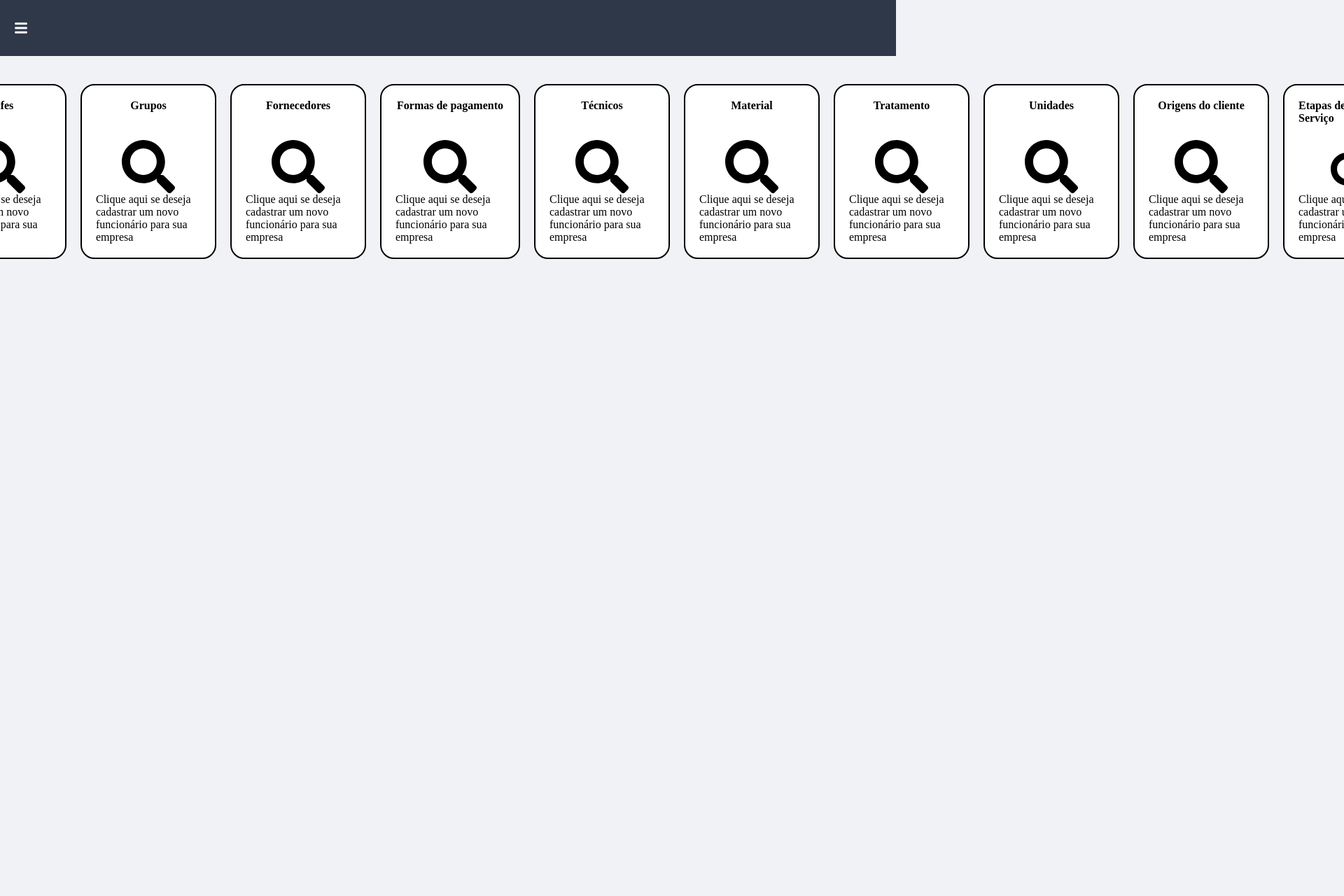
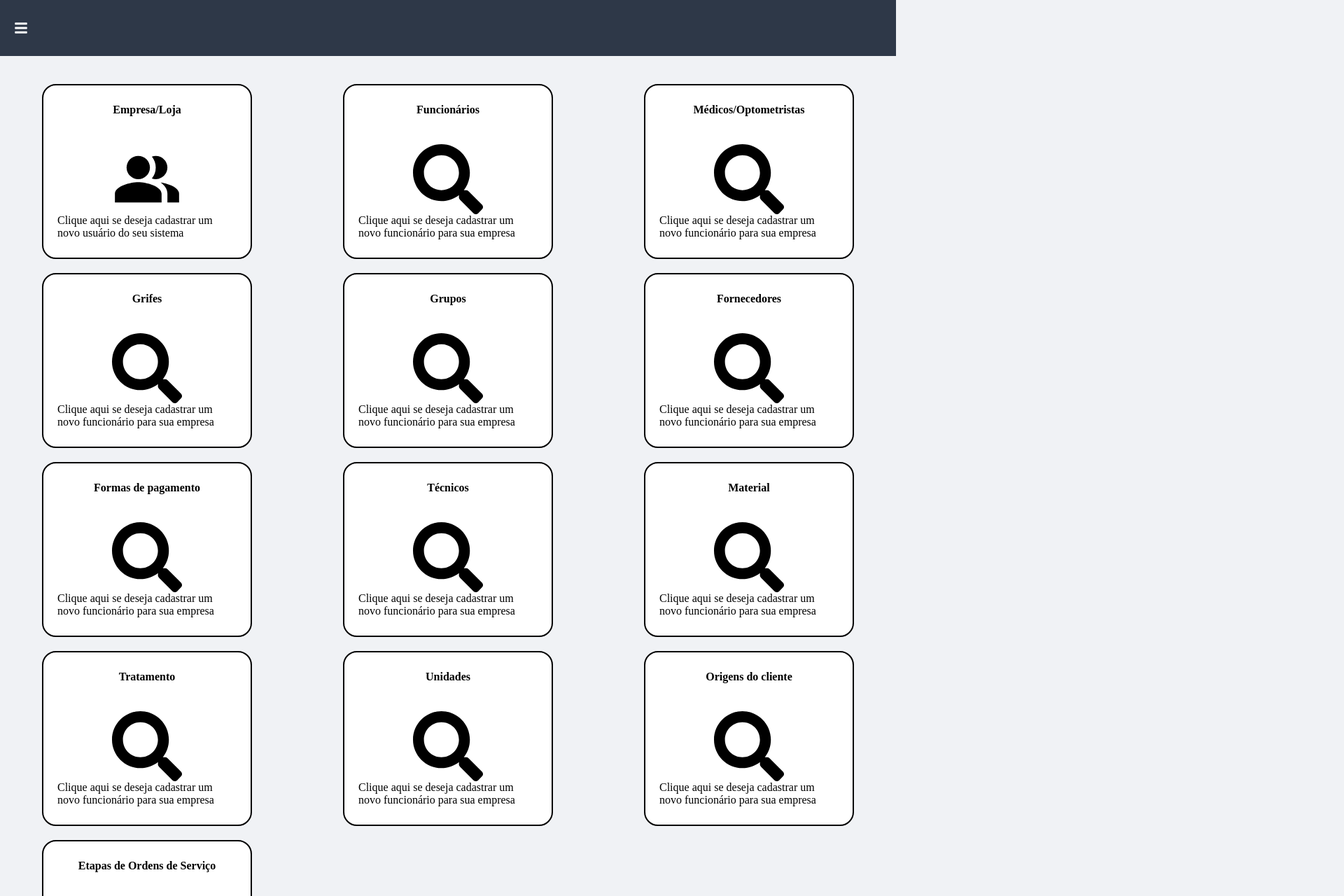
Before and after one commit to slicedcheese1/OticaCrud, a React (Vite) app: page /Sistema/Cadastros in a window 1280 px wide. Shown: the top 1280 px of the page at 70% size, 1920 px wide, since content can reach past the window. Before the commit the page ends 880 px from the top, so only its background shows below. Built offline with nearby package versions, Linux system fonts and the light colour scheme.

Commit message:
Os botões tem um padrão e Estão proporcionais na tela.

```diff
--- /dev/null
+++ b/src/Componentes/Cadastro/CadastroDashboard/Botao.jsx
@@ -0,0 +1,23 @@
+
+
+import PropTypes from 'prop-types';
+
+
+function Botao({ titulo, text, Icon, link }) {
+  return (
+    <a href={link} className="card-opt">
+      <h4>{titulo}</h4>
+      <Icon className='icon-people' />
+      <p>{text}</p>
+    </a>
+  );
+}
+
+Botao.propTypes = {
+  titulo: PropTypes.string.isRequired,
+  text: PropTypes.string.isRequired,
+  Icon: PropTypes.elementType.isRequired, // O componente de ícone é passado como uma prop
+  link: PropTypes.string.isRequired,
+};
+
+export default Botao;
--- a/src/Componentes/Cadastro/CadastroDashboard/CadastroBotoes2.css
+++ b/src/Componentes/Cadastro/CadastroDashboard/CadastroBotoes2.css
@@ -1,27 +1,30 @@
 
 .container-dashboard {
-  padding: 4rem;
-  padding-top: 2rem;
+  padding: 20px;
+  flex-wrap:wrap;
   display: flex;
-  justify-content: center;
+  justify-content: space-between;
   align-items: center;
-  gap: 2rem;
+  overflow:unset;
+  gap: 20px;
+  height:100vh;
 
 }
 
 .card-opt{
-  padding: 2rem;
+  padding: 20px;
   display: flex;
   flex-direction: column;
-  justify-content: top;
+  justify-content: center;
   align-items: center;
   background-color: white;
-  width: 200px;
+  width: 300px;
   height:  250px;
   color: black;
   border-radius: 20px;
   border: 2px solid black;
   transition: 300ms all ease-in-out;
+  margin: bottom 20px;
 }
 
 
@@ -35,7 +38,7 @@ a{
 
 .icon-people{
   width: auto;
-  height: 150px;
+  height: 100px;
   margin-top: 4rem;
 }
 
--- a/src/Componentes/Cadastro/CadastroDashboard/CadastroBotoes2.jsx
+++ b/src/Componentes/Cadastro/CadastroDashboard/CadastroBotoes2.jsx
@@ -1,93 +1,92 @@
-import React from 'react'
-import { MdPeopleAlt } from "react-icons/md";
+import React from 'react';
+import { MdPeopleAlt} from "react-icons/md";
 import { FaSearch } from "react-icons/fa";
-
-import "./CadastroBotoes2.css";
+import Botao from './Botao';
+import './CadastroBotoes2.css';
 
 const CadastroBotoes2 = () => {
   return (
     <div className='container-dashboard'>
-        <a href='/Sistema/CadastroUsuario/' className="card-opt">
-          <h4>Empresa/Loja</h4>
-          <MdPeopleAlt className='icon-people'/>
-          <p>Clique aqui se deseja cadastrar um novo usuário do seu sistema</p>
-        </a>
-        <a href='/Sistema/funcionário/' className="card-opt">
-          <h4>Funcionários</h4>
-          <FaSearch className='icon-people'/>
-          <p>Clique aqui se deseja cadastrar um novo funcionário para sua empresa</p>
-        </a>
-        <a href='/Sistema/médicos/' className="card-opt">
-          <h4>Médicos/Optometristas</h4>
-          <FaSearch className='icon-people'/>
-          <p>Clique aqui se deseja cadastrar um novo funcionário para sua empresa</p>
-        </a>
-
-        <a href='/Sistema/médicos/' className="card-opt">
-          <h4>Grifes</h4>
-          <FaSearch className='icon-people'/>
-          <p>Clique aqui se deseja cadastrar um novo funcionário para sua empresa</p>
-        </a>
-
-        <a href='/Sistema/médicos/' className="card-opt">
-          <h4>Grupos</h4>
-          <FaSearch className='icon-people'/>
-          <p>Clique aqui se deseja cadastrar um novo funcionário para sua empresa</p>
-        </a>
-
-        <a href='/Sistema/médicos/' className="card-opt">
-          <h4>Fornecedores</h4>
-          <FaSearch className='icon-people'/>
-          <p>Clique aqui se deseja cadastrar um novo funcionário para sua empresa</p>
-        </a>
-        <p>
-        <a href='/Sistema/médicos/' className="card-opt">
-          <h4>Formas de pagamento</h4>
-          <FaSearch className='icon-people'/>
-          <p>Clique aqui se deseja cadastrar um novo funcionário para sua empresa</p>
-        </a>
-      </p>
-
-        <a href='/Sistema/médicos/' className="card-opt">
-          <h4>Técnicos</h4>
-          <FaSearch className='icon-people'/>
-          <p>Clique aqui se deseja cadastrar um novo funcionário para sua empresa</p>
-        </a>
-
-        <a href='/Sistema/médicos/' className="card-opt">
-          <h4>Material</h4>
-          <FaSearch className='icon-people'/>
-          <p>Clique aqui se deseja cadastrar um novo funcionário para sua empresa</p>
-        </a>
-
-        <a href='/Sistema/médicos/' className="card-opt">
-          <h4>Tratamento</h4>
-          <FaSearch className='icon-people'/>
-          <p>Clique aqui se deseja cadastrar um novo funcionário para sua empresa</p>
-        </a>
-
-        <a href='/Sistema/médicos/' className="card-opt">
-          <h4>Unidades</h4>
-          <FaSearch className='icon-people'/>
-          <p>Clique aqui se deseja cadastrar um novo funcionário para sua empresa</p>
-        </a>
-
-        <a href='/Sistema/médicos/' className="card-opt">
-          <h4>Origens do cliente</h4>
-          <FaSearch className='icon-people'/>
-          <p>Clique aqui se deseja cadastrar um novo funcionário para sua empresa</p>
-        </a>
-
-        <a href='/Sistema/médicos/' className="card-opt">
-          <h4>Etapas de Ordens de Serviço</h4>
-          <FaSearch className='icon-people'/>
-          <p>Clique aqui se deseja cadastrar um novo funcionário para sua empresa</p>
-        </a>
-
-
-
+      <Botao
+        titulo="Empresa/Loja"
+        text="Clique aqui se deseja cadastrar um novo usuário do seu sistema"
+        Icon={MdPeopleAlt}
+        link="/Sistema/CadastroUsuario/"
+      />
+      <Botao
+        titulo="Funcionários"
+        text="Clique aqui se deseja cadastrar um novo funcionário para sua empresa"
+        Icon={FaSearch}
+        link="/Sistema/funcionário/"
+      />
+      <Botao
+        titulo="Médicos/Optometristas"
+        text="Clique aqui se deseja cadastrar um novo funcionário para sua empresa"
+        Icon={FaSearch}
+        link="/Sistema/médicos/"
+      />
+      <Botao
+        titulo="Grifes"
+        text="Clique aqui se deseja cadastrar um novo funcionário para sua empresa"
+        Icon={FaSearch}
+        link="/Sistema/médicos/"
+      />
+      <Botao
+        titulo="Grupos"
+        text="Clique aqui se deseja cadastrar um novo funcionário para sua empresa"
+        Icon={FaSearch}
+        link="/Sistema/médicos/"
+      />
+      <Botao
+        titulo="Fornecedores"
+        text="Clique aqui se deseja cadastrar um novo funcionário para sua empresa"
+        Icon={FaSearch}
+        link="/Sistema/médicos/"
+      />
+      <Botao
+        titulo="Formas de pagamento"
+        text="Clique aqui se deseja cadastrar um novo funcionário para sua empresa"
+        Icon={FaSearch}
+        link="/Sistema/médicos/"
+      />
+      <Botao
+        titulo="Técnicos"
+        text="Clique aqui se deseja cadastrar um novo funcionário para sua empresa"
+        Icon={FaSearch}
+        link="/Sistema/médicos/"
+      />
+      <Botao
+        titulo="Material"
+        text="Clique aqui se deseja cadastrar um novo funcionário para sua empresa"
+        Icon={FaSearch}
+        link="/Sistema/médicos/"
+      />
+      <Botao
+        titulo="Tratamento"
+        text="Clique aqui se deseja cadastrar um novo funcionário para sua empresa"
+        Icon={FaSearch}
+        link="/Sistema/médicos/"
+      />
+      <Botao
+        titulo="Unidades"
+        text="Clique aqui se deseja cadastrar um novo funcionário para sua empresa"
+        Icon={FaSearch}
+        link="/Sistema/médicos/"
+      />
+      <Botao
+        titulo="Origens do cliente"
+        text="Clique aqui se deseja cadastrar um novo funcionário para sua empresa"
+        Icon={FaSearch}
+        link="/Sistema/médicos/"
+      />
+      <Botao
+        titulo="Etapas de Ordens de Serviço"
+        text="Clique aqui se deseja cadastrar um novo funcionário para sua empresa"
+        Icon={FaSearch}
+        link="/Sistema/médicos/"
+      />
     </div>
-  )
+  );
 }
 
-export default CadastroBotoes2
+export default CadastroBotoes2;
```
